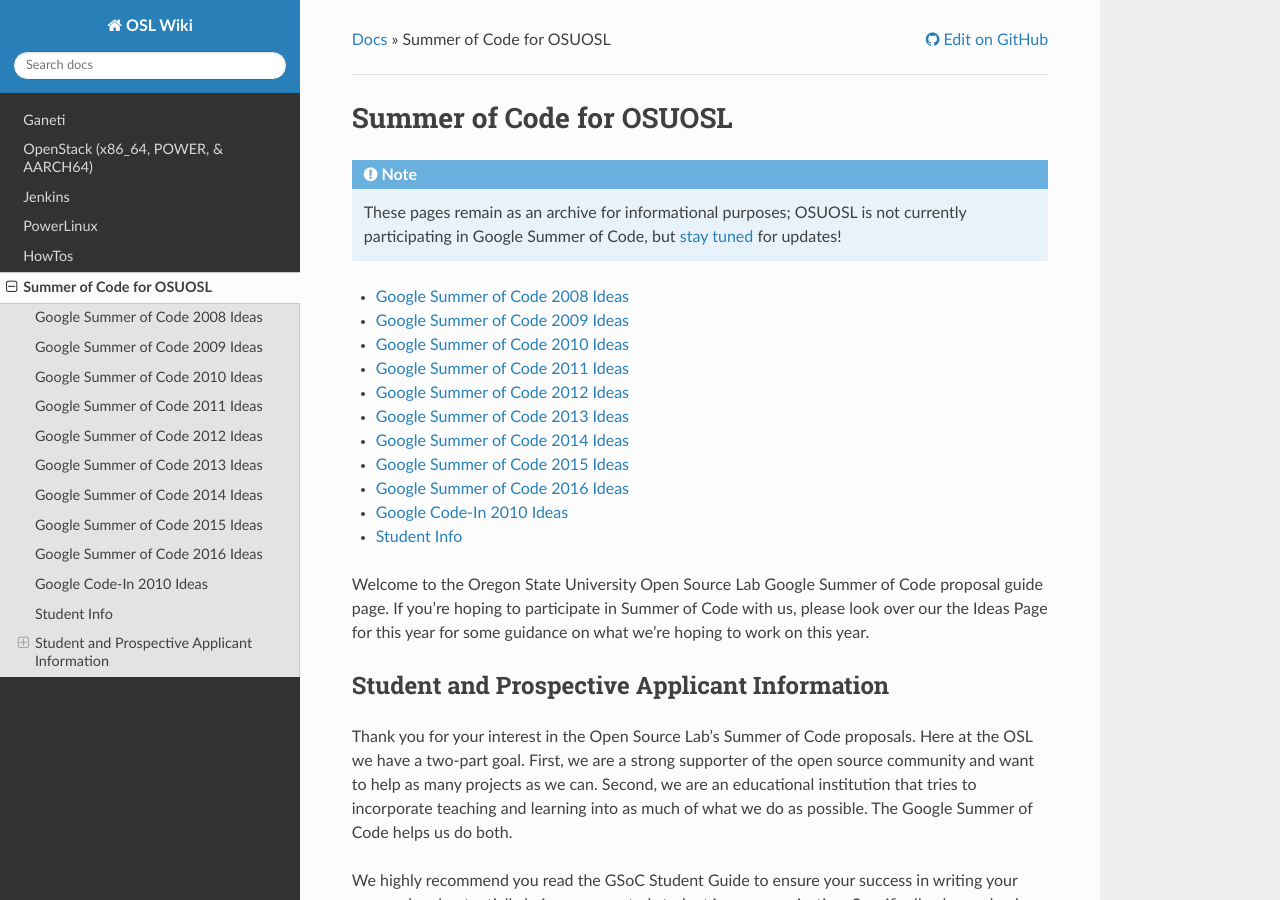
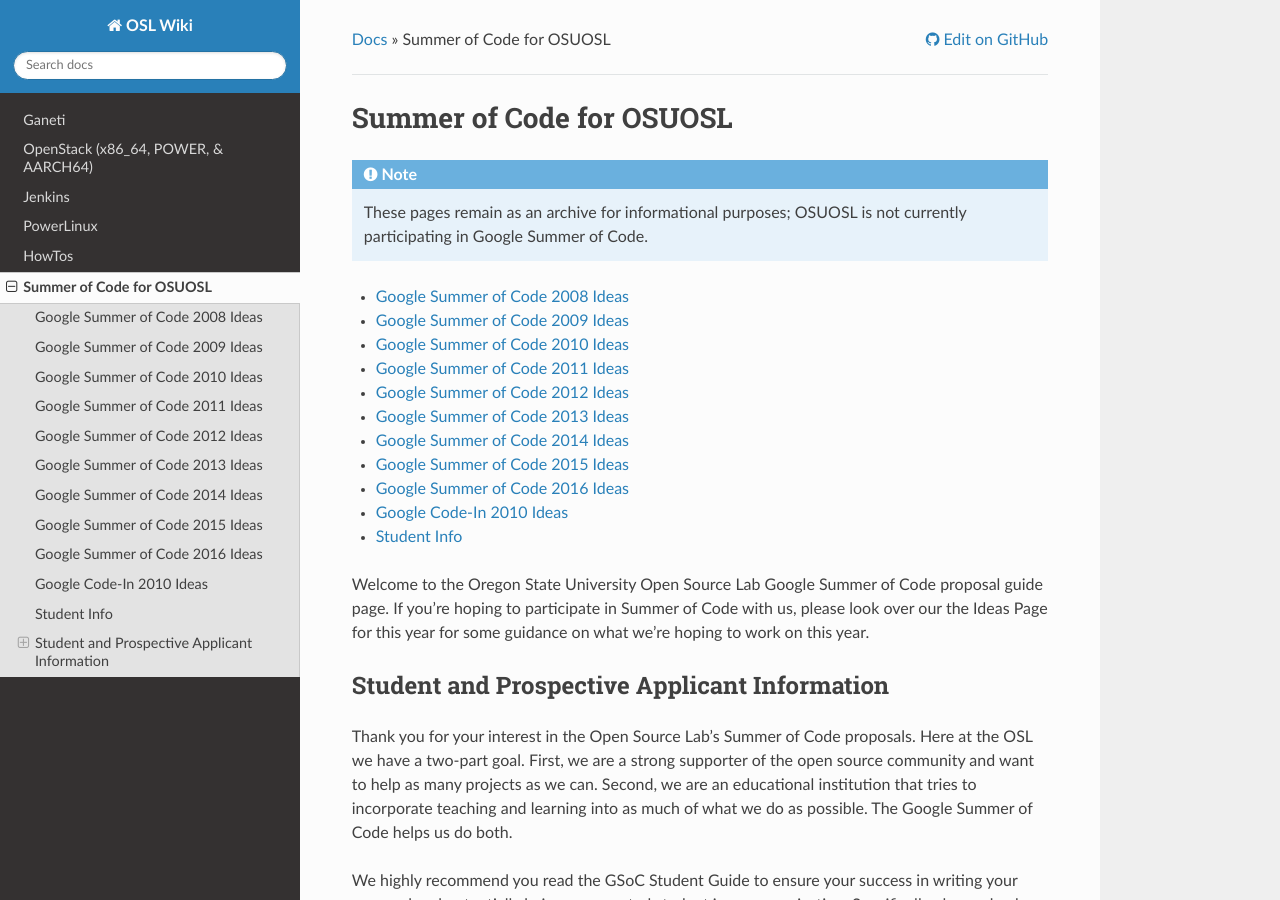
Before and after one commit to osuosl/wiki, a Sphinx documentation site: the page built from source/gsoc/index.rst, in a window 1280 px wide and 900 px high. Built offline with Sphinx 7.4.7 and the Read the Docs theme 2.0.0, drawn with Linux system fonts in a browser that asks for light colours.

Commit message:
Remove Facebook link
Co-authored-by: Lance Albertson <lance@osuosl.org>

```diff
--- a/source/gsoc/index.rst
+++ b/source/gsoc/index.rst
@@ -8,9 +8,7 @@
 .. note::
 
    These pages remain as an archive for informational purposes; OSUOSL is not currently
-   participating in Google Summer of Code, but `stay tuned`_ for updates!
-
-.. _stay tuned: https://www.facebook.com/OSUOSL/
+   participating in Google Summer of Code.
 
 .. toctree::
     :maxdepth: 1
```
